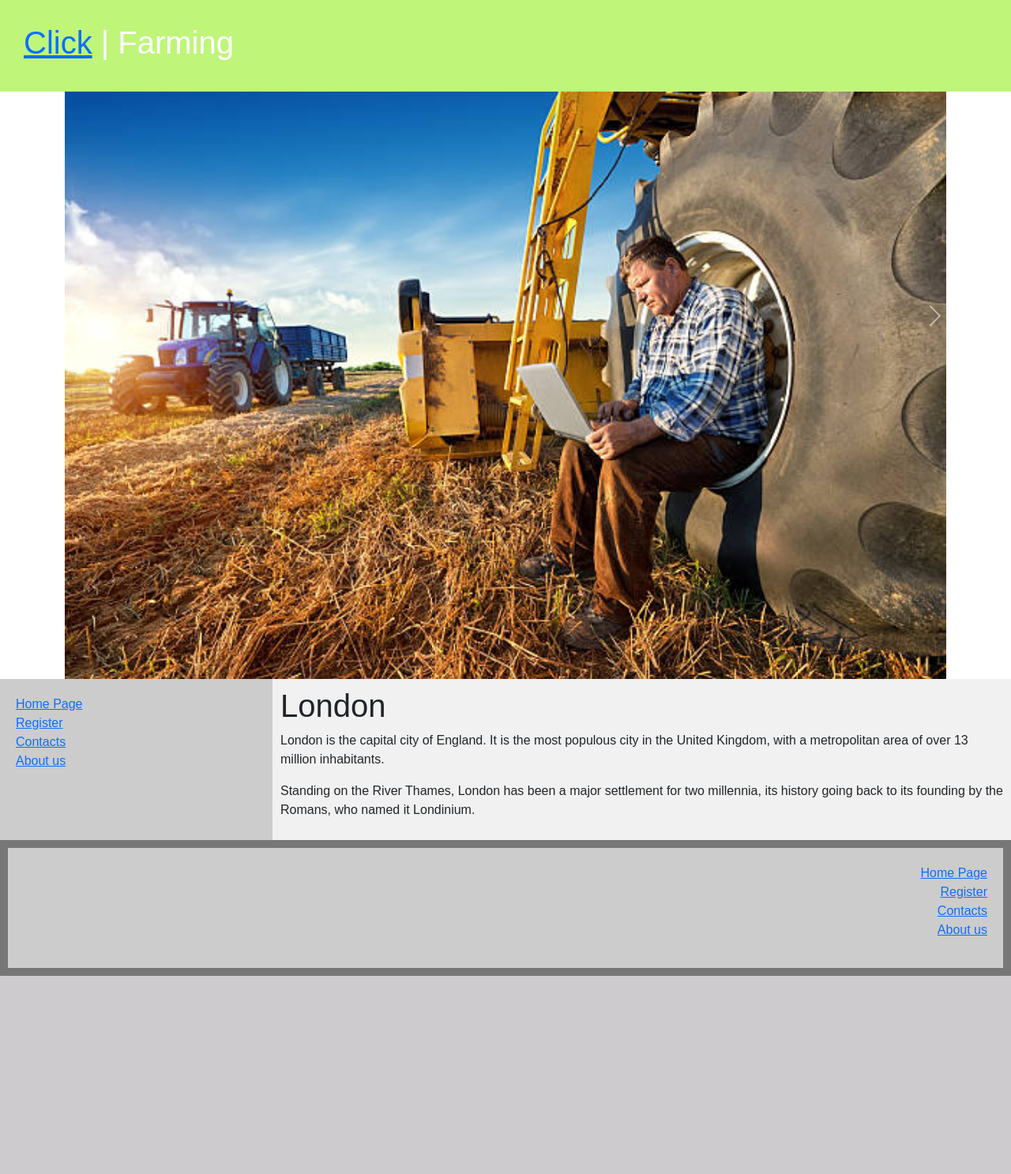
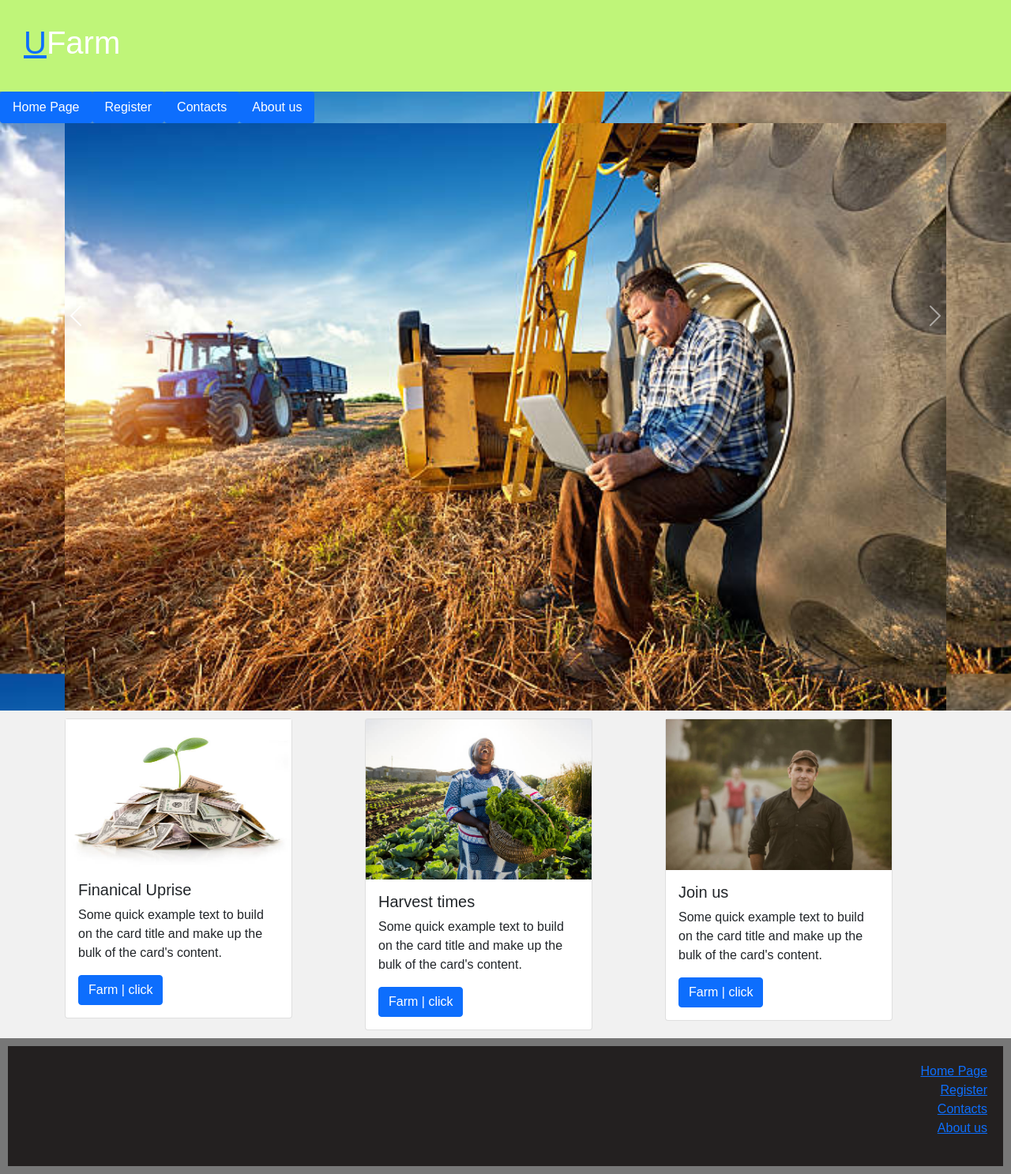
Before and after one commit to arondagmills/urbanfarm, a web app: file Home.html in a window 1280 px wide. Shown: the whole page at 79% size. Before the commit the page ends 1236 px from the top, so only its background shows below. Run offline with its HTML, style and script files only (its server is not run), Linux system fonts and the light colour scheme.

Commit message:
navbar updates

```diff
--- a/Home.html
+++ b/Home.html
@@ -12,8 +12,25 @@
 <body>
 
 <header>
-  <h1><a href="Register.html">Click</a> | Farming</h1>
+  <h1><a href="Register.html">U</a>Farm</h1>
 </header>
+<section>
+  <ul class="nav nav-pills">
+    <li class="nav-item">
+      <a class="nav-link active" aria-current="page" href="Home.html">Home Page</a>
+    </li>
+    <li class="nav-item">
+      <a class="nav-link active" href="Register.html">Register</a>
+    </li>
+    <li class="nav-item">
+      <a class="nav-link active" href="Contacts.html">Contacts</a>
+    </li>
+    <li class="nav-item">
+      <a class="nav-link active" href="About_us.html">About us</a>
+    </li>
+  </ul>
+
+</section>
 <div class="container">
   <div class="row">
     <div class="col">
@@ -45,19 +62,43 @@
 </div>
 
 <section>
-  <nav>
-    <ul>
-      <li><a href="Home.html">Home Page</a></li>
-      <li><a href="Register.html">Register</a></li>
-      <li><a href="Contacts.html">Contacts</a></li>
-      <li><a href="About_us.html">About us</a></li>
-    </ul>
-  </nav>
+
 
   <article>
-    <h1>London</h1>
-    <p>London is the capital city of England. It is the most populous city in the  United Kingdom, with a metropolitan area of over 13 million inhabitants.</p>
-    <p>Standing on the River Thames, London has been a major settlement for two millennia, its history going back to its founding by the Romans, who named it Londinium.</p>
+    <div class="container">
+      <div class="row">
+        <div class="col">
+          <div class="card" style="width: 18rem;">
+            <img src="/img/gettyimages-185254884-612x612.jpg" class="card1" alt="...">
+            <div class="card-body">
+              <h5 class="card-title">Finanical Uprise</h5>
+              <p class="card-text">Some quick example text to build on the card title and make up the bulk of the card's content.</p>
+              <a href="Register.html" class="btn btn-primary">Farm | click</a>
+            </div>
+          </div>
+        </div>
+        <div class="col">
+          <div class="card" style="width: 18rem;">
+            <img src="/img/gettyimages-538889138-612x612.jpg" class="card2" alt="...">
+            <div class="card-body">
+              <h5 class="card-title">Harvest times</h5>
+              <p class="card-text">Some quick example text to build on the card title and make up the bulk of the card's content.</p>
+              <a href="Register.html" class="btn btn-primary">Farm | click</a>
+            </div>
+          </div>
+        </div>
+        <div class="col">
+          <div class="card" style="width: 18rem;">
+            <img src="/img/gettyimages-470622701-612x612.jpg" class="card3" alt="...">
+            <div class="card-body">
+              <h5 class="card-title">Join us</h5>
+              <p class="card-text">Some quick example text to build on the card title and make up the bulk of the card's content.</p>
+              <a href="Register.html" class="btn btn-primary">Farm | click</a>
+            </div>
+          </div>
+        </div>
+      </div>
+    </div>
   </article>
 </section>
 
--- a/css/Urban_Farm.css
+++ b/css/Urban_Farm.css
@@ -3,7 +3,10 @@
   }
 
   body {
+    background-image: url(../img/gettyimages-143917299-612x612.jpg);
+    background-size: 100%;
     font-family: Arial, Helvetica, sans-serif;
+
   }
 
   /* Style the header */
@@ -26,8 +29,9 @@
     -webkit-flex: 1;
     -ms-flex: 1;
     flex: 1;
-    background: #ccc;
+    background: rgb(35, 32, 32);
     padding: 20px;
+    text-align: right;
   }
 
   /* Style the list inside the menu */
@@ -50,7 +54,7 @@
     background-color: #777;
     padding: 10px;
     text-align: right;
-    color: rgb(32, 21, 21);
+    color: rgb(225, 147, 147);
   }
 
   /* Responsive layout - makes the menu and the content (inside the section) sit on top of each other instead of next to each other */
```
